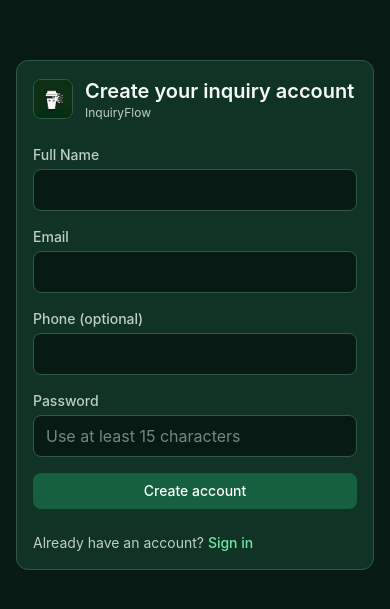
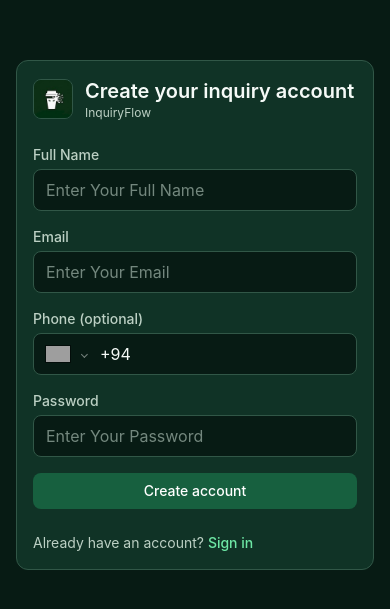
Before and after one commit to YoonusAnees/coffe-ninja-inquiries, a React (Vite) app in the folder frontend/coffe_ninja_inquiries/: page /register in a window 390 px wide. Shown: the part 107-716 px from the top of the page. Built offline with nearby package versions, Linux system fonts and the light colour scheme; grey boxes are pictures that could not be loaded.

Commit message:
feat(FE:added custome phone country code)

```diff
--- a/frontend/coffe_ninja_inquiries/package.json
+++ b/frontend/coffe_ninja_inquiries/package.json
@@ -15,6 +15,7 @@
     "react": "^19.3.1",
     "react-dom": "^19.3.1",
     "react-icons": "^5.6.0",
+    "react-phone-number-input": "^3.4.16",
     "react-redux": "^9.3.1",
     "react-router-dom": "^7.18.6",
     "socket.io-client": "^4.8.4",
--- a/frontend/coffe_ninja_inquiries/src/App.css
+++ b/frontend/coffe_ninja_inquiries/src/App.css
@@ -70,6 +70,26 @@
     background-size: 1rem 1rem;
   }
 
+  .cf-phone-input {
+    @apply flex w-full items-center gap-2 rounded-lg border border-[#315747] bg-[#071B14] px-3 py-2 text-[#F5FAF7] focus-within:border-[#6EE7A5];
+  }
+
+  .cf-phone-input .PhoneInputCountry {
+    @apply mr-1 flex items-center gap-1.5;
+  }
+
+  .cf-phone-input .PhoneInputCountrySelect {
+    @apply bg-[#0B241B] text-[#F5FAF7];
+  }
+
+  .cf-phone-input .PhoneInputCountrySelectArrow {
+    @apply border-[#BCD0C4] opacity-80;
+  }
+
+  .cf-phone-input .PhoneInputInput {
+    @apply min-w-0 flex-1 bg-transparent text-[#F5FAF7] placeholder-[#BCD0C4]/60 focus:outline-none;
+  }
+
   .cf-btn-primary {
     @apply inline-flex items-center justify-center rounded-lg bg-[#17603F] px-4 py-2 text-sm font-medium text-white transition-colors hover:bg-[#1E754E] disabled:cursor-not-allowed disabled:opacity-50;
   }
--- a/frontend/coffe_ninja_inquiries/src/pages/auth/LoginPage.tsx
+++ b/frontend/coffe_ninja_inquiries/src/pages/auth/LoginPage.tsx
@@ -63,6 +63,7 @@ export default function LoginPage() {
               maxLength={254}
               required
               className="cf-input mt-1"
+              placeholder="Enter Your Email"
             />
           </div>
 
@@ -80,6 +81,7 @@ export default function LoginPage() {
               autoComplete="current-password"
               required
               className="cf-input mt-1"
+              placeholder="Enter Your Password"
             />
           </div>
 
--- a/frontend/coffe_ninja_inquiries/src/pages/auth/RegisterPage.tsx
+++ b/frontend/coffe_ninja_inquiries/src/pages/auth/RegisterPage.tsx
@@ -1,4 +1,6 @@
 import { useState, type SyntheticEvent } from "react";
+import PhoneInput, { isValidPhoneNumber } from "react-phone-number-input";
+import "react-phone-number-input/style.css";
 import { Link, useNavigate } from "react-router-dom";
 import coffeeNinjaLogo from "../../assets/coffee_ninja_logo.jpg";
 import { useRegisterMutation } from "../../features/auth/authApi";
@@ -17,6 +19,7 @@ function getErrorMessage(error: unknown): string {
 export default function RegisterPage() {
   const navigate = useNavigate();
   const [register, { isLoading }] = useRegisterMutation();
+  const [phone, setPhone] = useState<string | undefined>(undefined);
   const [errorMessage, setErrorMessage] = useState("");
 
   const handleSubmit = async (e: SyntheticEvent<HTMLFormElement>) => {
@@ -26,11 +29,16 @@ export default function RegisterPage() {
     const formData = new FormData(e.currentTarget);
     const fullName = String(formData.get("fullName") ?? "").trim();
     const email = String(formData.get("email") ?? "").trim();
-    const phone = String(formData.get("phone") ?? "").trim();
+    const trimmedPhone = phone?.trim() ?? "";
     const password = String(formData.get("password") ?? "");
 
     if (!fullName || !email) {
       setErrorMessage("Enter your Full Name and Email");
+      return;
+    }
+
+    if (trimmedPhone && !isValidPhoneNumber(trimmedPhone)) {
+      setErrorMessage("Enter a valid phone number.");
       return;
     }
 
@@ -43,7 +51,7 @@ export default function RegisterPage() {
       await register({
         fullName,
         email,
-        ...(phone ? { phone } : {}),
+        ...(trimmedPhone ? { phone: trimmedPhone } : {}),
         password,
       }).unwrap();
       navigate("/login", { replace: true });
@@ -84,6 +92,7 @@ export default function RegisterPage() {
               maxLength={150}
               required
               className="cf-input mt-1"
+              placeholder="Enter Your Full Name"
             />
           </div>
 
@@ -101,6 +110,7 @@ export default function RegisterPage() {
               maxLength={254}
               required
               className="cf-input mt-1"
+              placeholder="Enter Your Email"
             />
           </div>
 
@@ -111,12 +121,14 @@ export default function RegisterPage() {
             >
               Phone (optional)
             </label>
-            <input
-              type="tel"
+            <PhoneInput
               id="phone"
-              name="phone"
-              minLength={10}
-              className="cf-input mt-1"
+              international
+              defaultCountry="LK"
+              value={phone}
+              onChange={setPhone}
+              className="cf-phone-input mt-1"
+              placeholder="Enter phone number"
             />
           </div>
 
@@ -133,8 +145,8 @@ export default function RegisterPage() {
               name="password"
               minLength={15}
               required
-              placeholder="Use at least 15 characters"
               className="cf-input mt-1"
+              placeholder="Enter Your Password"
             />
           </div>
 
```
Also changed, not shown: 1 other file (tests, documents, lock files or other folders).
